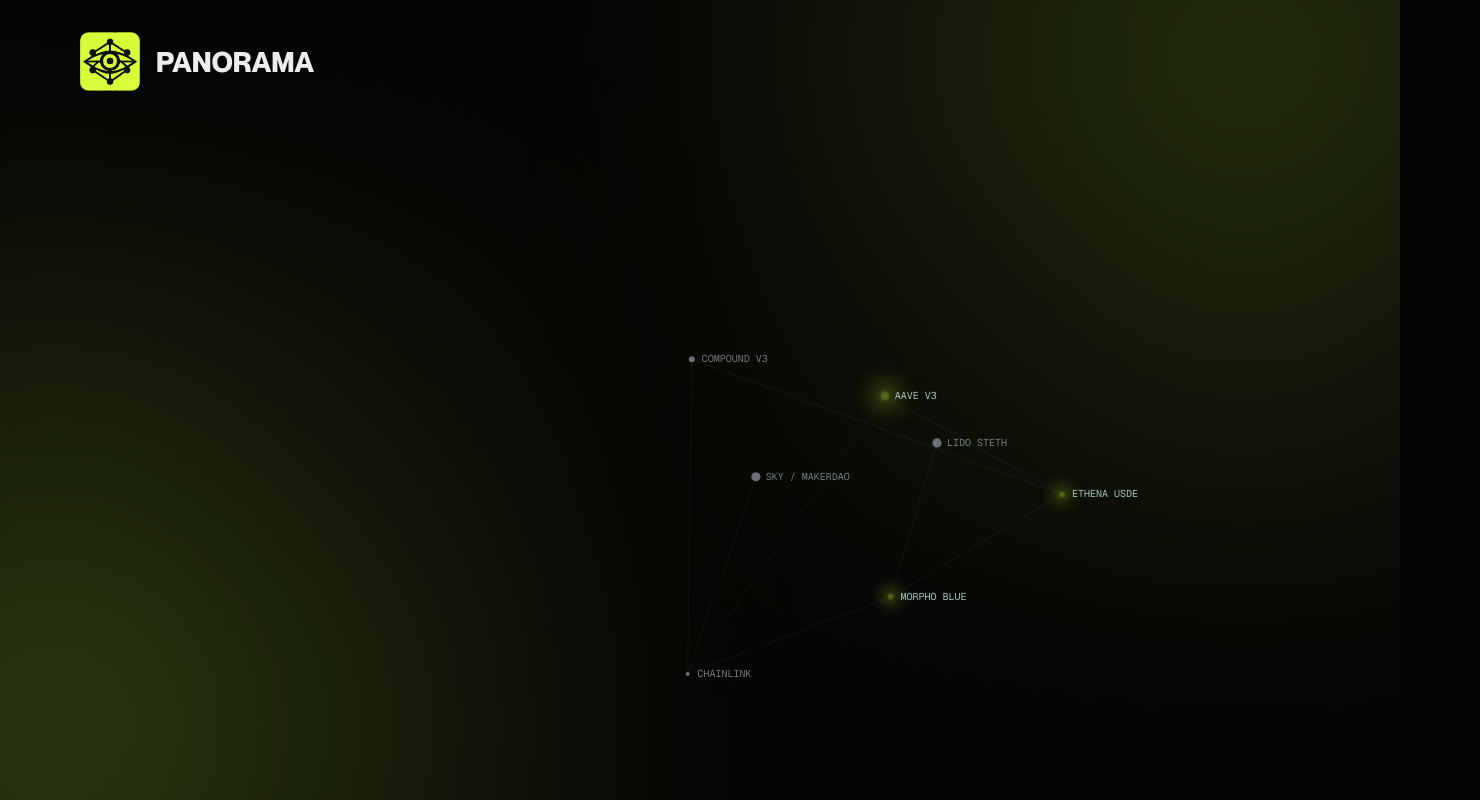
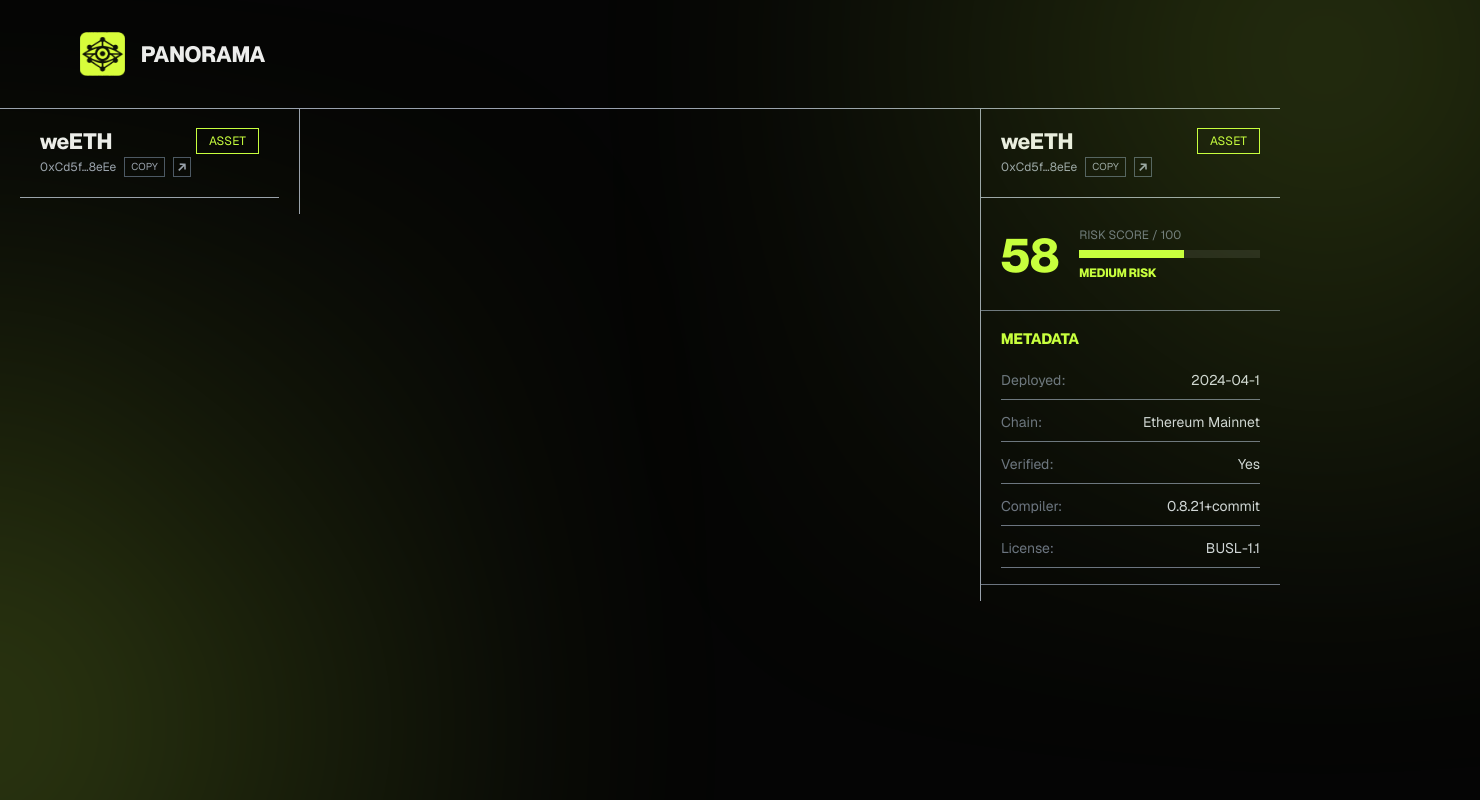
Before and after one commit to ohMySol/Panorama, a Next.js app in the folder frontend/: page /dashboard in a window 1280 px wide. Shown: the top 800 px of the page, 1480 px wide, since content can reach past the window. Built offline with nearby package versions, Linux system fonts and the light colour scheme.

Commit message:
feat: added right tab

```diff
--- a/frontend/app/dashboard/page.tsx
+++ b/frontend/app/dashboard/page.tsx
@@ -1,7 +1,12 @@
+import { LeftTab } from "../src/components/dashboard/left-tab";
+import { RightTab } from "../src/components/dashboard/right-tab";
+
 export default function DashboardPage() {
   return (
-   <div className="flex flex-col flex-1">
-
+   <div className="flex flex-1 border-t border-t-gray-400 w-full h-screen">
+    <LeftTab/>
+    <div className="flex-1"></div>
+    <RightTab/>
    </div>
   );
 }
--- a/frontend/app/layout.tsx
+++ b/frontend/app/layout.tsx
@@ -29,16 +29,16 @@
   return (
     <html
       lang="en"
-      className={`${geistSans.variable} ${geistMono.variable}  antialiased overflow-hidden h-screen px-20`}
+      className={`${geistSans.variable} ${geistMono.variable}  antialiased overflow-hidden h-screen`}
     >
       <body className="min-h-full relative flex flex-col">
         <Header/>
         {children}
         <MerkleLoader/>
 
-        <div className="absolute right-[-100px] top-[15%] w-[900px] h-[2600px] pointer-events-none opacity-80">
+        {/* <div className="absolute right-[-100px] top-[15%] w-[900px] h-[2600px] pointer-events-none opacity-80">
                 <ArgusGraph/>
-            </div>
+            </div> */}
 
             <div className="absolute z-0 w-[350px] h-[350px] rounded-full bottom-[-100px] left-[-200px] blur-[230px] bg-[#C8FF3E]"></div>
             <div className="absolute z-0 w-[310px] h-[310px] rounded-full top-[-100px] right-[-200px] blur-[230px] bg-[#C8FF3E]"></div>
--- a/frontend/app/page.tsx
+++ b/frontend/app/page.tsx
@@ -3,7 +3,7 @@
 
 export default function Home() {
   return (
-   <div className="flex flex-col flex-1">
+   <div className="flex flex-col flex-1 px-20">
     <Hero/>
    </div>
   );
--- /dev/null
+++ b/frontend/app/src/components/dashboard/dependency-tree.tsx
@@ -0,0 +1,7 @@
+export const DependencyTree = () => {
+    return (
+        <div className="flex flex-col py-5 px-5">
+            <h5 className="text-[15px] font-display text-[#C8FF3E]">DEPENDENCY TREE</h5>
+        </div>
+    )
+}
--- /dev/null
+++ b/frontend/app/src/components/dashboard/left-tab.tsx
@@ -0,0 +1,9 @@
+import { NodeInfo } from "./node-info"
+
+export const LeftTab = () => {
+    return (
+        <div className="flex flex-col w-[300px] h-full border-r border-r-gray-400 py-4 px-5">
+            <NodeInfo/>
+        </div>
+    )
+}
--- /dev/null
+++ b/frontend/app/src/components/dashboard/metadata-info.tsx
@@ -0,0 +1,39 @@
+export const data =
+    {
+        date: '2024-04-1',
+        chain: 'Ethereum Mainnet',
+        isVerified: 'Yes',
+        compiler: '0.8.21+commit',
+        license: 'BUSL-1.1'
+    }
+
+
+export const Metadata = () => {
+    return (
+        <div className="flex flex-col gap-3 py-4 px-5 border-b border-b-gray-500">
+            <h5 className="text-[15px] font-display text-[#C8FF3E]">METADATA</h5>
+            <div className="flex flex-col gap-1">
+                <div className="flex items-center justify-between py-2 border-b border-b-gray-500">
+                    <h5 className="text-[14px] text-gray-500">Deployed:</h5>
+                    <p className="text-[14px] text-gray-300">{data.date}</p>
+                </div>
+                <div className="flex items-center justify-between py-2 border-b border-b-gray-500">
+                    <h5 className="text-[14px] text-gray-500">Chain:</h5>
+                    <p className="text-[14px] text-gray-300">{data.chain}</p>
+                </div>
+                <div className="flex items-center justify-between py-2 border-b border-b-gray-500">
+                    <h5 className="text-[14px] text-gray-500">Verified:</h5>
+                    <p className="text-[14px] text-gray-300">{data.isVerified}</p>
+                </div>
+                <div className="flex items-center justify-between py-2 border-b border-b-gray-500">
+                    <h5 className="text-[14px] text-gray-500">Compiler:</h5>
+                    <p className="text-[14px] text-gray-300">{data.compiler}</p>
+                </div>
+                <div className="flex items-center justify-between py-2 border-b border-b-gray-500">
+                    <h5 className="text-[14px] text-gray-500">License:</h5>
+                    <p className="text-[14px] text-gray-300">{data.license}</p>
+                </div>
+            </div>
+        </div>
+    )
+}
--- a/frontend/app/src/components/dashboard/node-info.tsx
+++ b/frontend/app/src/components/dashboard/node-info.tsx
@@ -0,0 +1,15 @@
+export const NodeInfo = () => {
+    return (
+        <div className="flex flex-col px-5 pb-5 border-b border-b-gray-400">
+            <div className="flex items-center justify-between w-full ">
+                <h3 className="text-[22px] font-display leading-[32px]">weETH</h3>
+                <div className="text-[#C8FF3E] text-[12px] leading-3 border border-[#C8FF3E] px-3 py-1.5">ASSET</div>
+            </div>
+            <div className="flex items-center gap-2">
+                <p className="text-[12px] text-gray-400">0xCd5f…8eEe</p>
+                <div className="transition-all duration-200 cursor-pointer border border-gray-600 hover:border-[#C8FF3E] px-1.5 py-1 text-[10px] hover:text-[#C8FF3E] leading-2.5 text-gray-400">COPY</div>
+                <div className="transition-all font-display duration-200 cursor-pointer border border-gray-600 hover:border-[#C8FF3E] px-1 py-1 text-[14px] hover:text-[#C8FF3E] leading-2.5 text-gray-400">↗</div>
+            </div>
+        </div>
+    )
+}
--- /dev/null
+++ b/frontend/app/src/components/dashboard/right-tab.tsx
@@ -0,0 +1,13 @@
+import { Metadata } from "./metadata-info"
+import { NodeInfo } from "./node-info"
+import { RiskScore } from "./risk-score"
+
+export const RightTab = () => {
+    return (
+        <div className="flex flex-col w-[300px] h-full border-l border-l-gray-400 py-4">
+            <NodeInfo/>
+            <RiskScore/>
+            <Metadata/>
+        </div>
+    )
+}
--- /dev/null
+++ b/frontend/app/src/components/dashboard/risk-score.tsx
@@ -0,0 +1,23 @@
+export const RiskScore = () => {
+    const riskScore = 58;
+
+    return (
+        <div className="flex items-center gap-5 py-5 px-5 border-b border-b-gray-500">
+            <h5 className="text-[48px] font-display text-[#C8FF3E]">{riskScore}</h5>
+            <div className="flex flex-col gap-1.5 flex-1">
+                <p className="text-[12px] text-gray-500">RISK SCORE / 100</p>
+
+                <div className="w-full h-2 bg-[#1a1a1a] overflow-hidden">
+                    <div
+                        className="h-full bg-[#C8FF3E] transition-all duration-500"
+                        style={{ width: `${riskScore}%` }}
+                    />
+                </div>
+
+                <div>
+                    <h5 className="text-[12px] font-display text-[#C8FF3E]">MEDIUM RISK</h5>
+                </div>
+            </div>
+        </div>
+    )
+}
--- a/frontend/app/src/components/lending/header.tsx
+++ b/frontend/app/src/components/lending/header.tsx
@@ -2,10 +2,10 @@
 
 export const Header = () => {
     return (
-        <header className="flex items-center justify-between py-8">
+        <header className="flex items-center justify-between py-8 px-20">
             <div className="flex items-center gap-4">
-                <Image width={60} height={60} alt="argus-logo" src="/argus-logo.png"/>
-                <h3 className="text-[28px] font-display">PANORAMA</h3>
+                <Image width={45} height={45} alt="argus-logo" src="/argus-logo.png"/>
+                <h3 className="text-[22px] font-display">PANORAMA</h3>
             </div>
         </header>
     )
```
